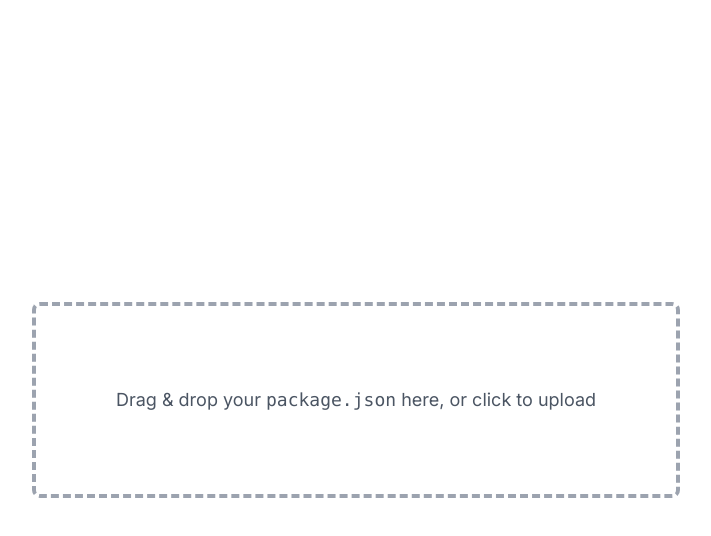
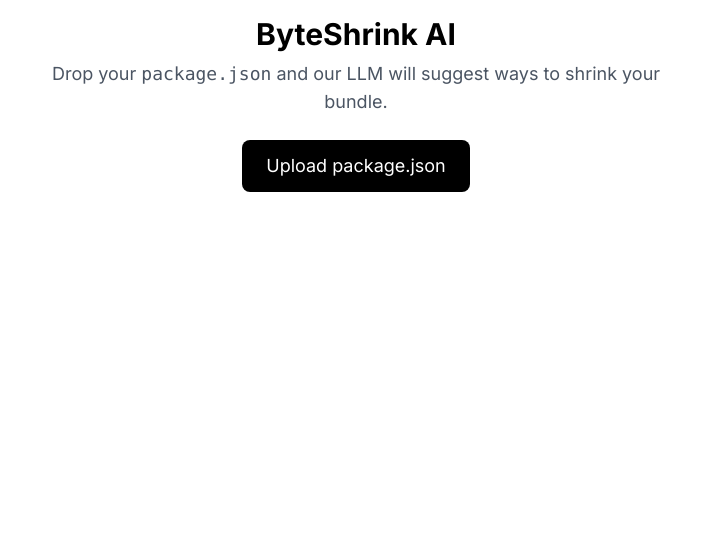
Before and after one commit to byteshrink/byteshrink.dev, a Next.js app: page / in a window 1280 px wide. Shown: the top 536 px of the page, without its empty margins (284-995 px from the left). Built offline with nearby package versions, Linux system fonts and the light colour scheme.

Commit message:
Update page.tsx

```diff
--- a/app/page.tsx
+++ b/app/page.tsx
@@ -1,25 +1,21 @@
-// app/page.tsx
+"use client";
 
-'use client';
-
-import { useState } from 'react';
-import { useDropzone } from 'react-dropzone';
-import { marked } from 'marked';
+import { useState } from "react";
+import { marked } from "marked";
+import Dropzone from "@/components/dropzone";
 
 export default function Home() {
-  const [loading, setLoading] = useState(false);
-  const [html, setHtml] = useState('');
+  const [result, setResult] = useState<string>("");
   const [error, setError] = useState<string | null>(null);
+  const [loading, setLoading] = useState<boolean>(false);
 
-  const onDrop = async (acceptedFiles: File[]) => {
+  const handleUpload = async (file: File) => {
+    setError(null);
     setLoading(true);
-    setHtml('');
-    setError(null);
-
-    const file = acceptedFiles[0];
-    const text = await file.text();
+    setResult("");
 
     try {
+      const text = await file.text();
       const json = JSON.parse(text);
       const dependencies = json.dependencies || {};
       const devDependencies = json.devDependencies || {};
@@ -31,51 +27,51 @@ export default function Home() {
         return;
       }
 
-      const res = await fetch('https://api.byteshrink.dev/api/optimize', {
-        method: 'POST',
+      const res = await fetch("https://api.byteshrink.dev/api/optimize", {
+        method: "POST",
         headers: {
-          'Content-Type': 'application/json',
-          'X-Model': 'deepseek/deepseek-r1:free',
+          "Content-Type": "application/json",
+          "X-Model": "deepseek/deepseek-r1:free",
         },
         body: JSON.stringify({ dependencies: allDeps }),
       });
 
-      if (!res.ok) {
-        throw new Error('API call failed.');
-      }
-
-      const data = await res.json();
-
-      if (data.error) {
-        throw new Error(data.error);
-      }
-
-      const htmlContent = await marked.parse(data.suggestions || '');
-      setHtml(htmlContent);
-    } catch (err: any) {
-      setError(err.message || 'Something went wrong.');
+      const markdown = await res.text();
+      const html = await marked.parse(markdown);
+      setResult(html);
+    } catch (err) {
+      console.error(err);
+      setError("Failed to analyze the package.json file.");
     } finally {
       setLoading(false);
     }
   };
 
-  const { getRootProps, getInputProps } = useDropzone({ onDrop, accept: { 'application/json': ['.json'] } });
+  return (
+    <div className="max-w-2xl mx-auto p-4">
+      <h1 className="text-3xl font-bold mb-2 text-center">ByteShrink AI</h1>
+      <p className="text-lg text-gray-600 mb-6 text-center">
+        Drop your <code>package.json</code> and our LLM will suggest ways to shrink your bundle.
+      </p>
 
-  return (
-    <main className="min-h-screen flex flex-col items-center justify-center p-4">
-      <div {...getRootProps()} className="border-4 border-dashed border-gray-400 p-20 rounded-lg cursor-pointer hover:bg-gray-100 transition">
-        <input {...getInputProps()} />
-        <p className="text-center text-lg text-gray-600">Drag & drop your <code>package.json</code> here, or click to upload</p>
-      </div>
+      <Dropzone onFile={handleUpload} />
 
-      {loading && <p className="mt-6 text-blue-500 animate-pulse">Analyzing your dependencies…</p>}
-      {error && <p className="mt-6 text-red-500">❌ {error}</p>}
-      {html && (
+      {loading && (
+        <p className="mt-6 text-blue-500 text-center animate-pulse">
+          Analyzing dependencies…
+        </p>
+      )}
+
+      {error && (
+        <p className="mt-6 text-red-500 text-center">{error}</p>
+      )}
+
+      {result && (
         <div
-          className="prose mt-8 max-w-4xl text-left"
-          dangerouslySetInnerHTML={{ __html: html }}
+          className="mt-8 prose prose-sm sm:prose lg:prose-lg xl:prose-xl"
+          dangerouslySetInnerHTML={{ __html: result }}
         />
       )}
-    </main>
+    </div>
   );
 }
```
